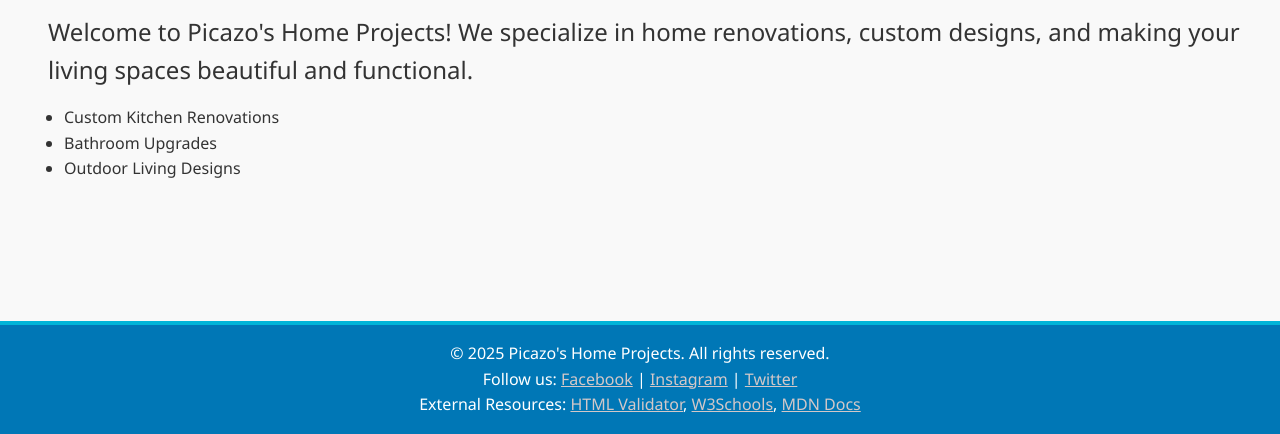
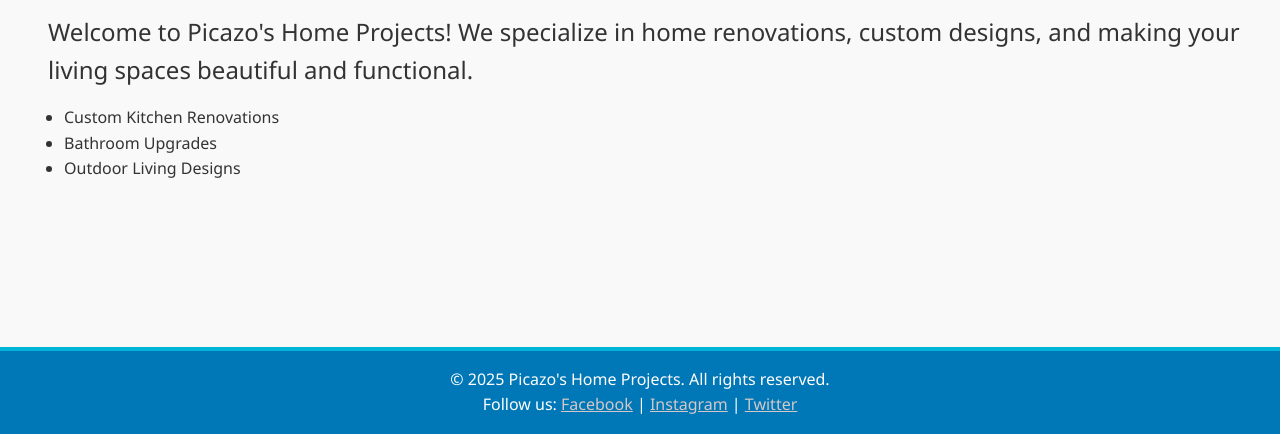
Before and after one commit to Ollirum3/Murillo, a plain HTML site: page about.html in a window 1280 px wide. Shown: the part 366-800 px from the top of the page. Drawn offline with Linux system fonts and the light colour scheme.

Commit message:
initialcommit

```diff
--- a/about.html
+++ b/about.html
@@ -76,12 +76,6 @@
         <a href="https://instagram.com" target="_blank" rel="noopener noreferrer">Instagram</a> |
         <a href="https://twitter.com" target="_blank" rel="noopener noreferrer">Twitter</a>
       </p>
-      <p>
-        External Resources:
-        <a href="https://validator.w3.org/" target="_blank" rel="noopener noreferrer">HTML Validator</a>,
-        <a href="https://www.w3schools.com/" target="_blank" rel="noopener noreferrer">W3Schools</a>,
-        <a href="https://developer.mozilla.org/" target="_blank" rel="noopener noreferrer">MDN Docs</a>
-      </p>
     </footer>
   </body>
 </html>
```
